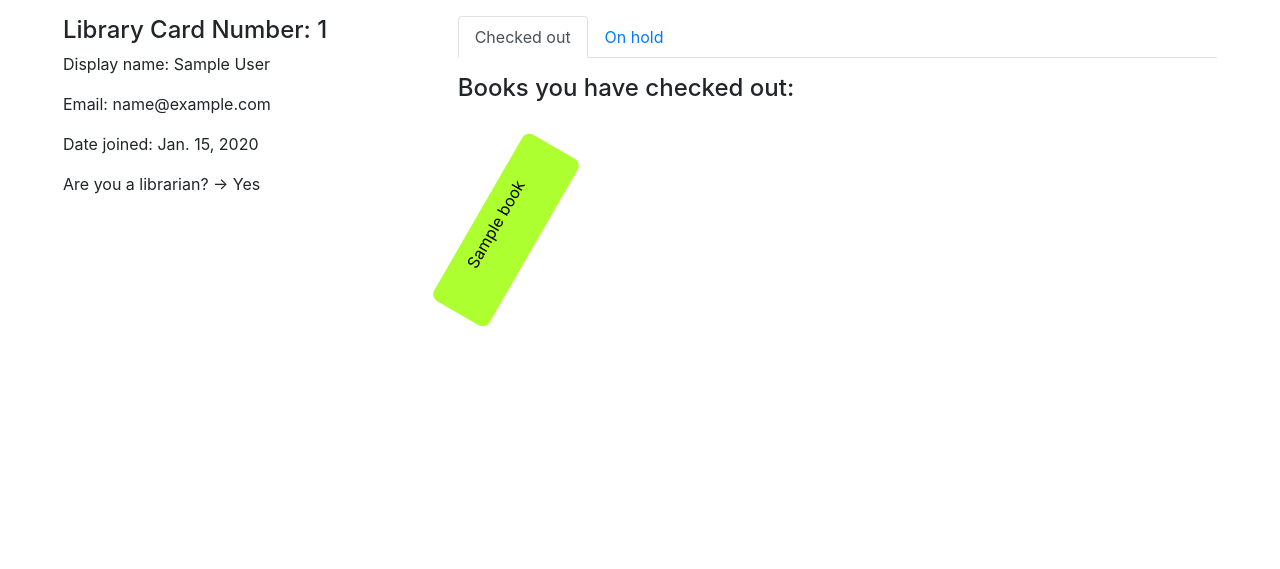
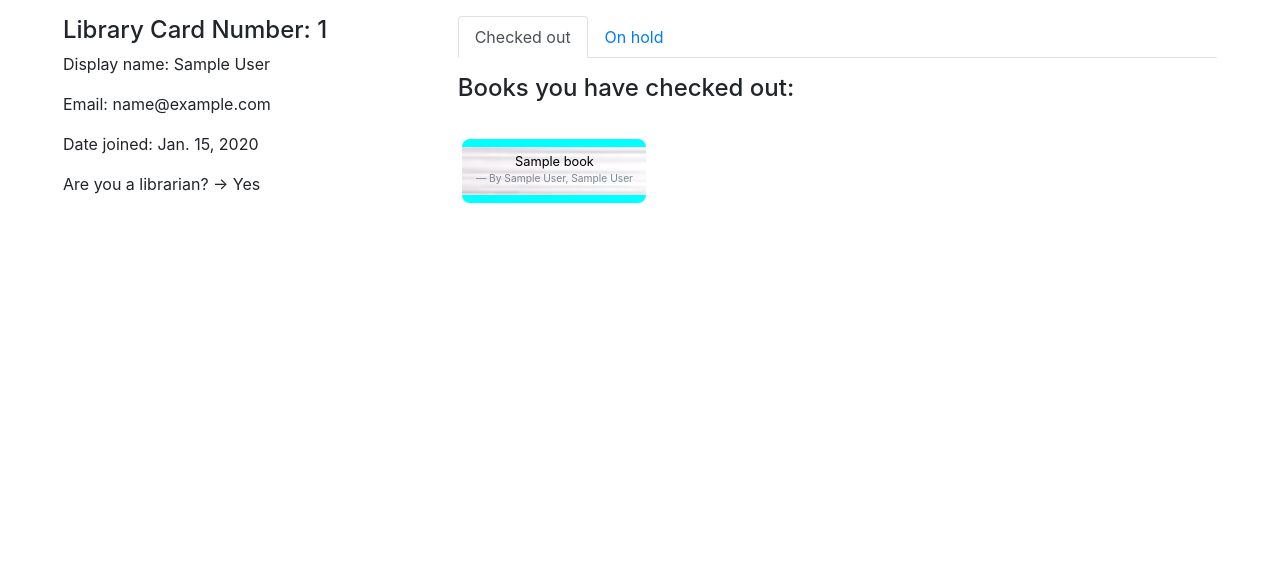
Before and after one commit to Janell-Huyck/overdrive-library, a Django app: page /profile/ in a window 1280 px wide. Shown: the part 124-693 px from the top of the page. Run offline with Django 3.2, Linux system fonts and the light colour scheme; a user stored in the database is signed in; tables that the repository leaves empty hold one stand-in row (values such as "Sample post"); some libraries are stand-ins or nearby versions.

Commit message:
update books in profile css

```diff
--- a/static/css/overdrive_library.css
+++ b/static/css/overdrive_library.css
@@ -57,7 +57,6 @@ body h1 {
   color: black;
 }
 
-
 /* The "signed in as" tag in header */
 .signedIn {
   align-self: flex-end;
@@ -85,17 +84,26 @@ body h1 {
   transform: translateY(-5px);
 }
 
-.checkout_books {
-  width: 12rem;
+.profile_books {
+  width: 11.5rem;
   height: 4rem;
-  background-color: greenyellow;
+  background-image: url("../img/book_edge.png");
   color: black;
   text-align: center;
-  transform: rotate(-60deg);
   border-radius: 0.5rem;
-  margin: 4rem -3rem;
-  padding: 0.5rem;
-  font-size: 1rem;
+  border-left: none !important;
+  border-right: none !important;
+  padding: 0.3rem;
+  margin: 0.3rem;
+  font-size: 0.8rem;
   cursor: pointer;
-  overflow: hidden;
+  filter: brightness(1.15);
 }
+
+.cyan {
+  border: 0.5rem solid cyan;
+}
+
+.magenta {
+  border: 0.5rem solid magenta;
+}
--- a/templates/custom_user/profile_books.html
+++ b/templates/custom_user/profile_books.html
@@ -10,9 +10,9 @@
     <div class="tab-pane fade show active" id="checkout" role="tabpanel" aria-labelledby="checkout-tab">
         <h4>Books you have checked out:</h4>
         <br>
-        <div style="display: flex; flex-wrap: wrap;">
+        <div class="d-flex flex-wrap">
             {% for book in books_checkedout %}
-                <div class="checkout_books text-wrap"
+                <blockquote class="profile_books cyan"
                      tabindex="0"
                      data-html='true'
                      data-toggle="popover"
@@ -24,24 +24,37 @@
                                         <a class="btn btn-outline-info" href="../digital_books/{{book.id}}/checkin?next=/profile">Return book</a>
                                    </div>'
                 >
-                    <p class="text-wrap">{{book.title}}</p>
-                </div>
+                    <p class="text-truncate mb-0">{{book.title}}</p>
+                    <span class="text-truncate blockquote-footer">By {{book.author_last}}, {{book.author_first}}</span>
+                </blockquote>
                 {% empty %}
+                <p> No books currently checked out </p>
                 <hr/>
-                <p> No books currently checked out </p>
             {% endfor %}
         </div>
     </div>
     <div class="tab-pane fade" id="onhold" role="tabpanel" aria-labelledby="onhold-tab">
         <h4>Books you have on hold:</h4>
         <br>
-        {% for book in books_onhold %}
-            <p><a href='../digital_books/{{book.id}}'>{{book.title}}</a><p/>
-            <a class="btn btn-secondary btn-sm" href='../digital_books/{{book.id}}/remove_hold'>Remove Hold</a>
-
-            {% empty %}
-            <p> No books currently on hold </p>
-            <hr/>
-        {% endfor %}
+        <div class="d-flex flex-wrap">
+            {% for book in books_onhold %}
+                <blockquote class="profile_books magenta"
+                     tabindex="0"
+                     data-html='true'
+                     data-toggle="popover"
+                     data-placement="top"
+                     data-trigger="focus"
+                     data-content='<div class="btn-group-vertical btn-group-sm" role="group" aria-label="Basic example">
+                                        <a class="btn btn-outline-info" href="../digital_books/{{book.id}}">View</a>
+                                   </div>'
+                >
+                    <p class="text-truncate mb-0">{{book.title}}</p>
+                    <span class="text-truncate blockquote-footer">By {{book.author_last}}, {{book.author_first}}</span>
+                </blockquote>
+                {% empty %}
+                <p> No books currently on hold </p>
+                <hr/>
+            {% endfor %}
+        </div>
     </div>
 </div>
```
